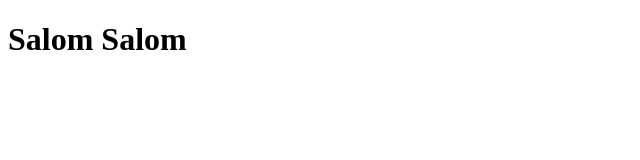
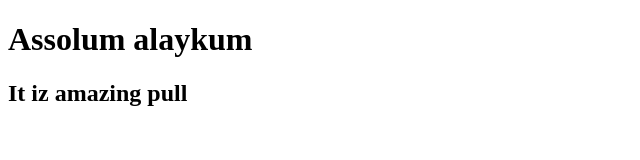
Before and after one commit to zemeister23/forexamplevscode, a plain HTML site: page index.html in a window 1280 px wide. Shown: the whole page, without its empty margins (0-640 px from the left). Drawn offline with Linux system fonts and the light colour scheme.

Commit message:
make it better

```diff
--- a/index.html
+++ b/index.html
@@ -7,6 +7,7 @@
     <title>Hello HTML !!!</title>
 </head>
 <body>
-  <h1>  Salom Salom  </h1>
+  <h1>Assolum alaykum</h1>
+  <h2>It iz amazing pull</h2>
 </body>
 </html>
```
